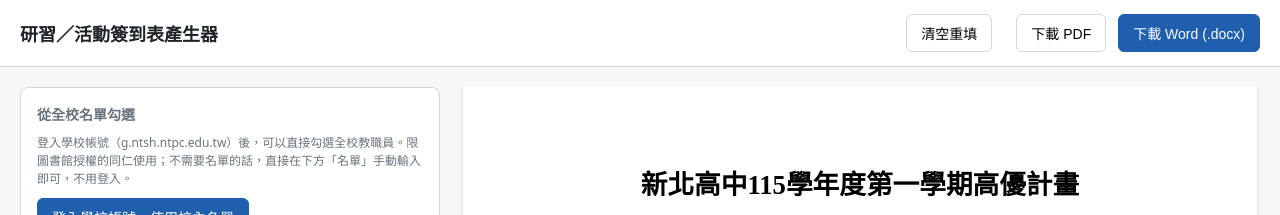
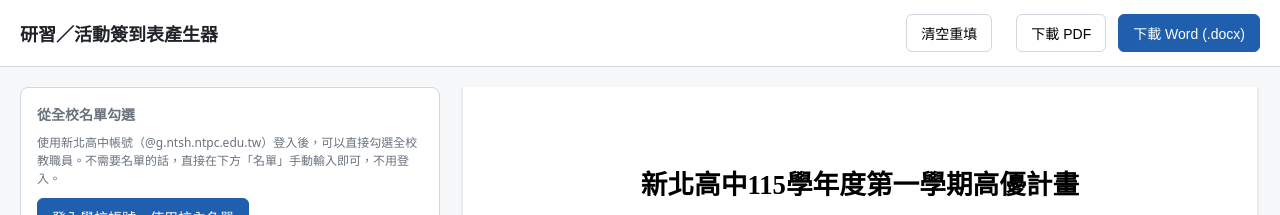
Before and after one commit to chillimeow716/signin-generator, a plain HTML site: page index.html in a window 1280 px wide. Shown: the top 215 px of the page. Drawn offline with Linux system fonts and the light colour scheme.

Commit message:
Update login hint text for new school account

```diff
--- a/index.html
+++ b/index.html
@@ -80,7 +80,7 @@
   <div class="form">
     <div class="panel" id="rpLogin" style="display:none">
       <h2>從全校名單勾選</h2>
-      <p class="hint" style="margin:0 0 10px">登入學校帳號（g.ntsh.ntpc.edu.tw）後，可以直接勾選全校教職員。限圖書館授權的同仁使用；不需要名單的話，直接在下方「名單」手動輸入即可，不用登入。</p>
+      <p class="hint" style="margin:0 0 10px">使用新北高中帳號（@g.ntsh.ntpc.edu.tw）登入後，可以直接勾選全校教職員。不需要名單的話，直接在下方「名單」手動輸入即可，不用登入。</p>
       <a class="btn primary" id="rpLoginBtn" href="#" target="_top" style="display:inline-block;text-decoration:none">登入學校帳號，使用校內名單</a>
     </div>
 
```
